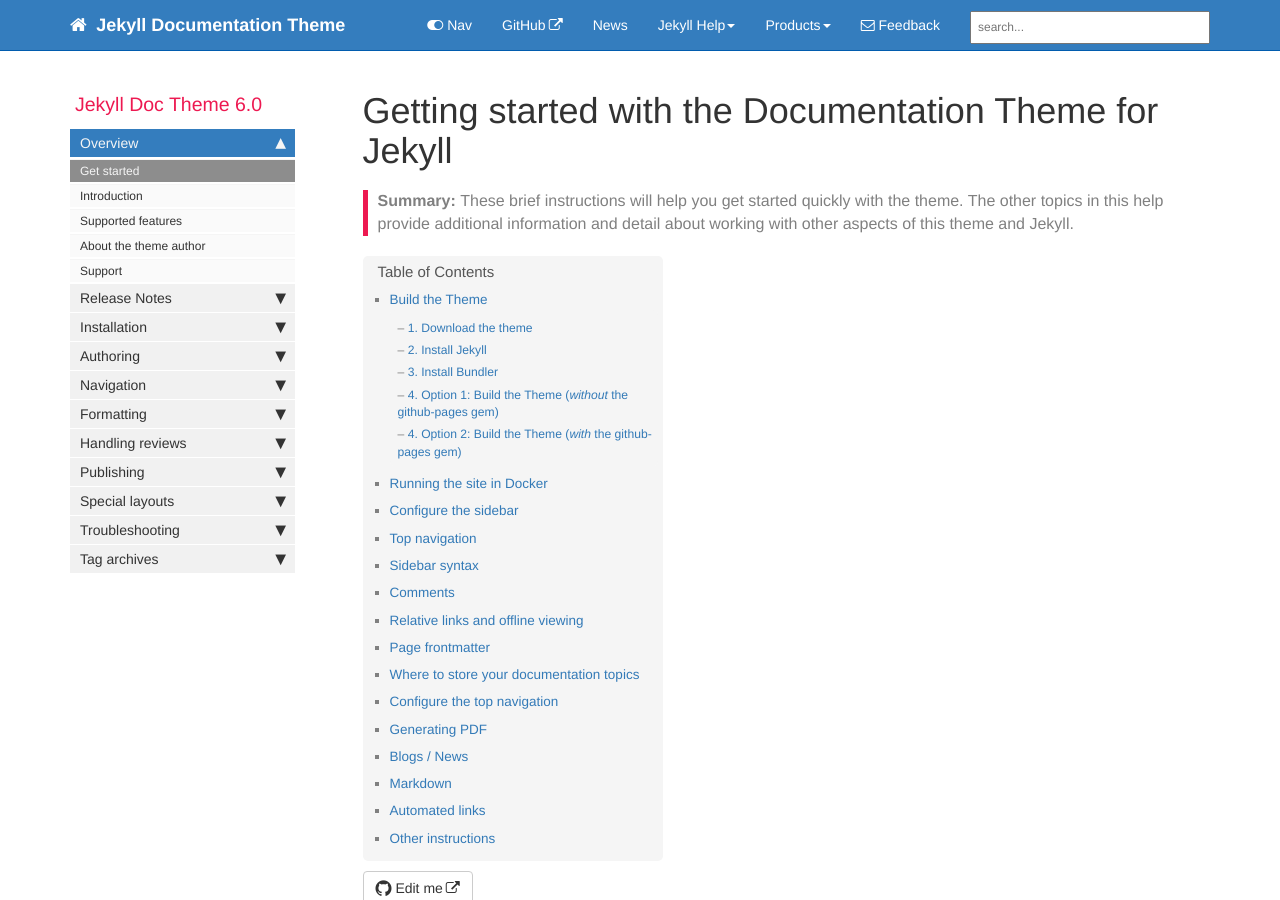
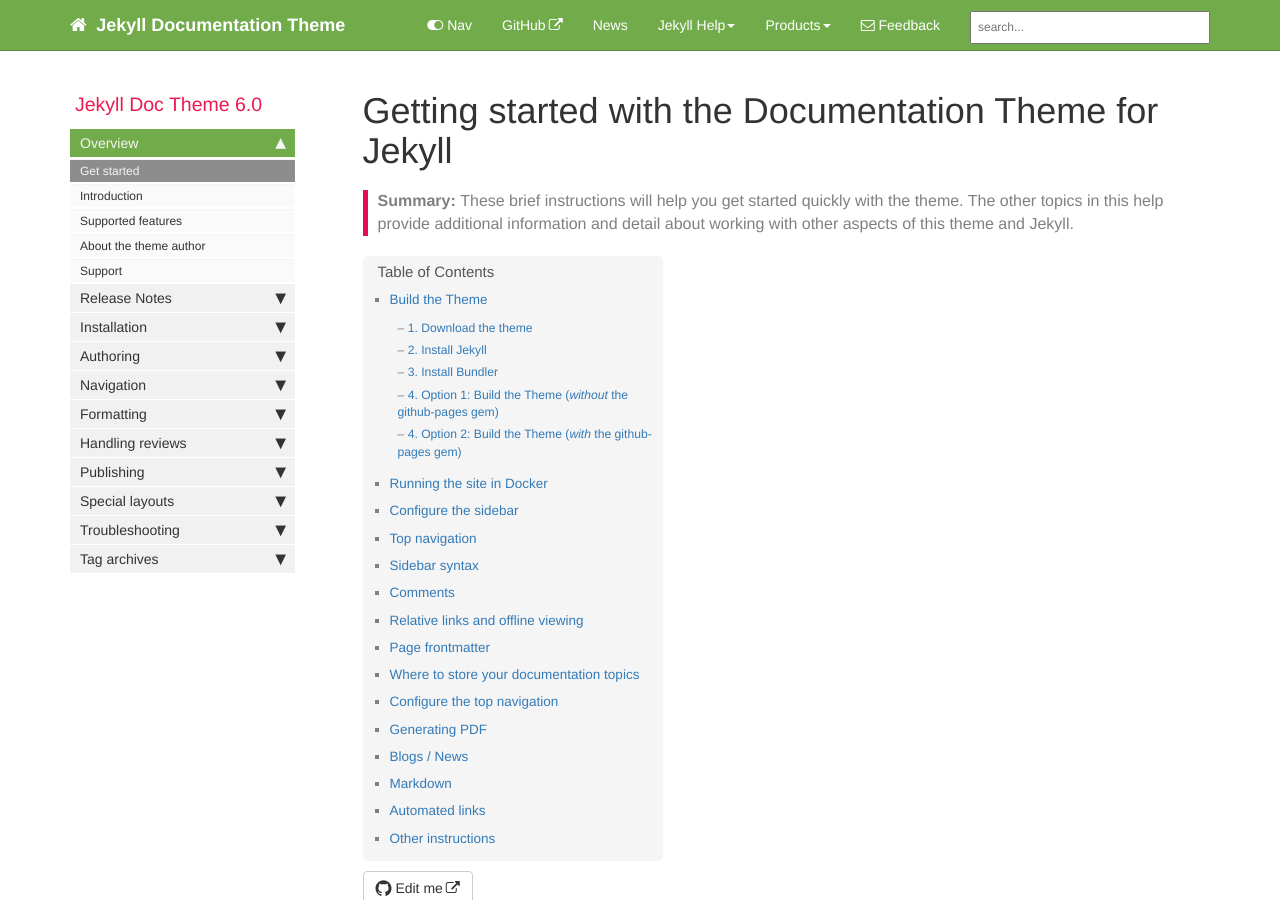
Before and after one commit to brummens/workspace-docs, a Jekyll site: the page built from index.md, in a window 1280 px wide and 900 px high. Built offline with Jekyll 4.4.1, drawn with Linux system fonts in a browser that asks for light colours; comment, search, counter and statistics services are not loaded.

Commit message:
Update head.html

```diff
--- a/_includes/head.html
+++ b/_includes/head.html
@@ -14,7 +14,7 @@
 <link rel="stylesheet" href="css/customstyles.css">
 <link rel="stylesheet" href="css/boxshadowproperties.css">
 <!-- most color styles are extracted out to here -->
-<link rel="stylesheet" href="css/theme-blue.css">
+<link rel="stylesheet" href="css/theme-black.css">
 
 <script src="https://cdnjs.cloudflare.com/ajax/libs/jquery/3.3.1/jquery.min.js"></script>
 
```
